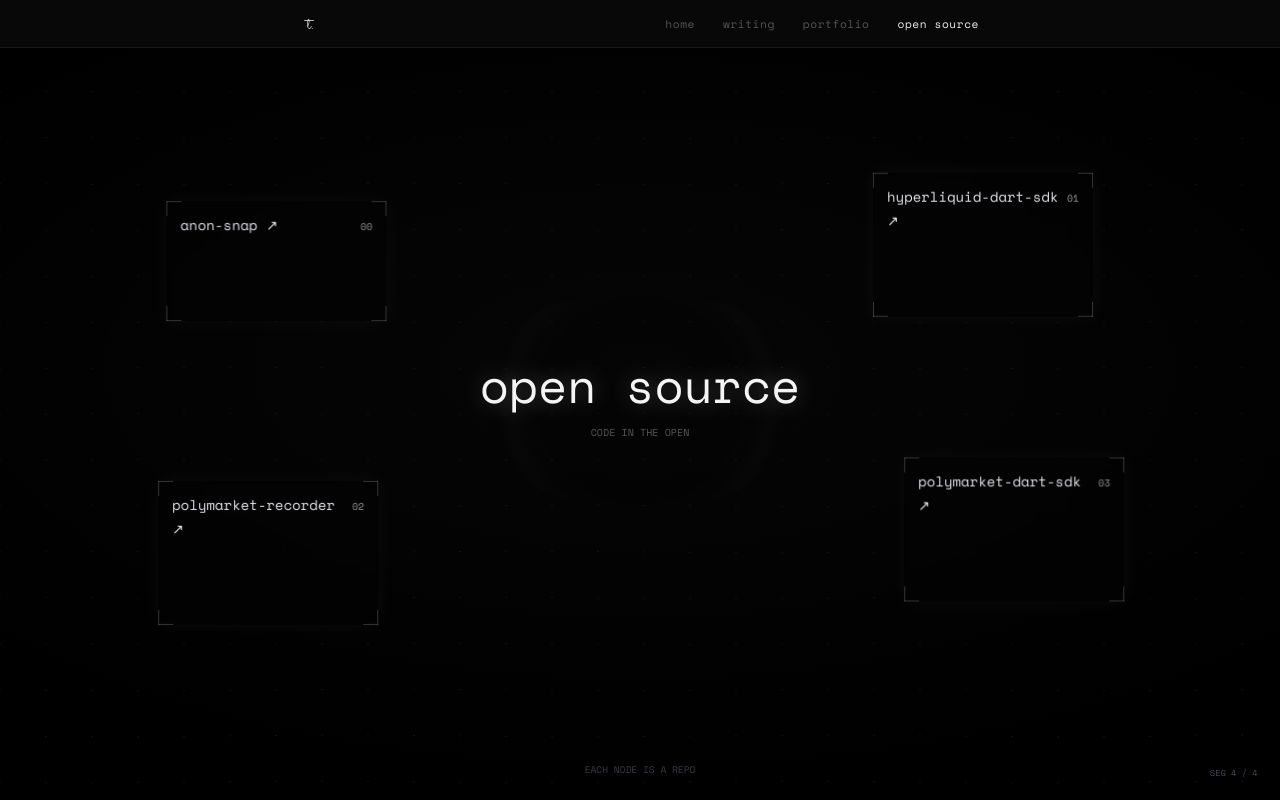
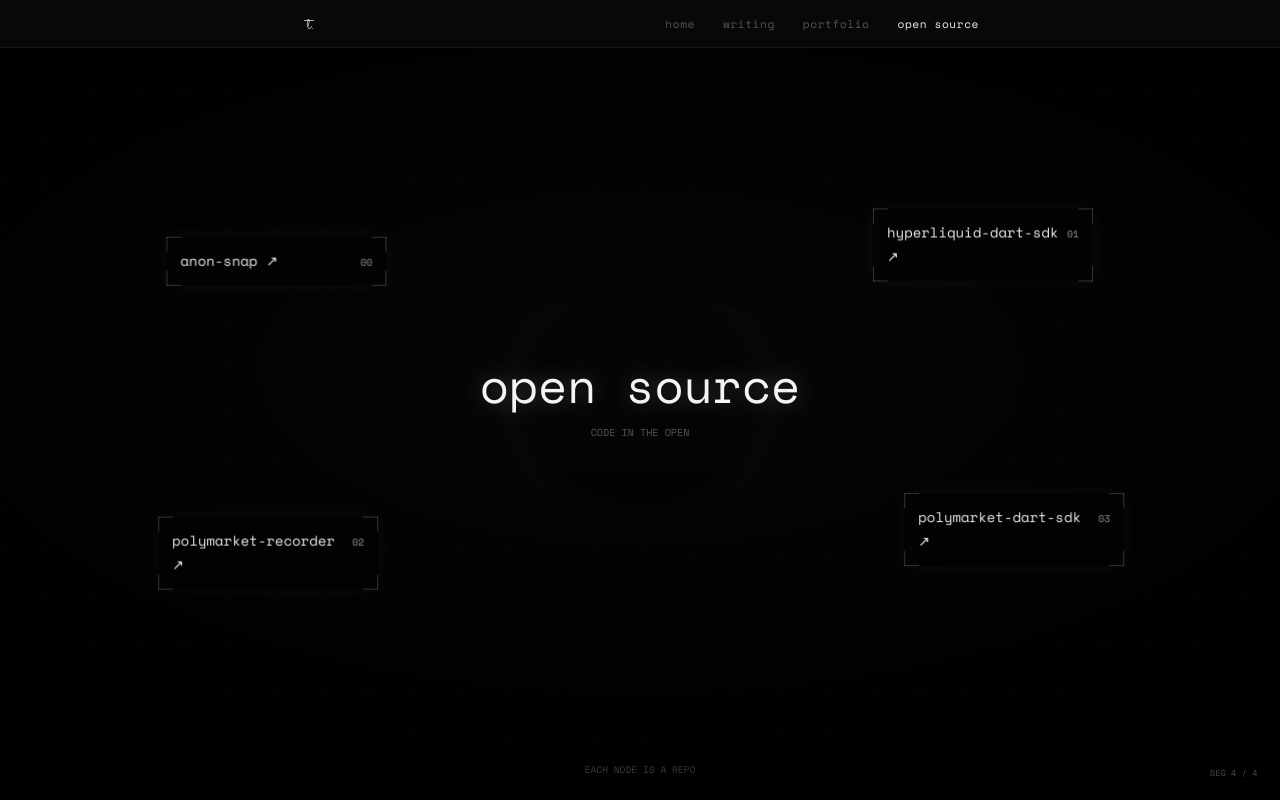
Before and after one commit to Tradfibaby/Personal_Website, a React (Vite) app: page /open-source in a window 1280 px wide. Built offline with nearby package versions, Linux system fonts and the light colour scheme.

Commit message:
Open source extend when needed

```diff
--- a/src/components/universe/HudGrid.jsx
+++ b/src/components/universe/HudGrid.jsx
@@ -88,7 +88,7 @@ export default function HudGrid() {
           if (dist < LINK) links.push({ x, y, a: f, d: dist })
         }
 
-        ctx.fillStyle = `rgba(225, 225, 230, ${a})`
+        ctx.fillStyle = `rgba(227, 227, 227, ${a})`
         ctx.fillRect(x - size / 2, y - size / 2, size, size)
       }
 
@@ -116,11 +116,11 @@ export default function HudGrid() {
         ctx.stroke()
 
         // focus reticle
-        ctx.strokeStyle = `rgba(235, 235, 240, ${0.6 * cur.active})`
+        ctx.strokeStyle = `rgba(236, 236, 236, ${0.6 * cur.active})`
         ctx.strokeRect(cur.x - 9, cur.y - 9, 18, 18)
 
         // coordinate readout
-        ctx.fillStyle = `rgba(150, 150, 158, ${0.7 * cur.active})`
+        ctx.fillStyle = `rgba(152, 152, 152, ${0.7 * cur.active})`
         ctx.font = "10px 'Space Mono', monospace"
         ctx.textBaseline = 'top'
         const cx = String(Math.round(cur.x)).padStart(4, '0')
--- a/src/index.css
+++ b/src/index.css
@@ -395,13 +395,14 @@ a {
   letter-spacing: 0;
 }
 .u-node-name {
-  color: #e6e6ee;
+  color: #ededed;
   font-size: 1rem;
   letter-spacing: 0;
 }
 .u-node-desc {
-  margin-top: 0.35rem;
-  color: #6a6a80;
+  display: block;
+  margin-top: 0;
+  color: #8a8a8a;
   font-size: 0.76rem;
   line-height: 1.5;
   max-height: 0;
@@ -411,7 +412,8 @@ a {
 }
 .u-node:hover .u-node-desc,
 .u-node:focus-visible .u-node-desc {
-  max-height: 3rem;
+  max-height: 4.5rem;
+  margin-top: 0.5rem;
   opacity: 1;
 }
 
@@ -537,7 +539,7 @@ a {
   font-size: 0.62rem;
   letter-spacing: 0;
   text-transform: uppercase;
-  color: #45465a;
+  color: #484848;
   white-space: nowrap;
 }
 
@@ -551,7 +553,7 @@ a {
   font-size: 0.68rem;
   letter-spacing: 0;
   text-transform: uppercase;
-  color: #3a3a4a;
+  color: #3a3a3a;
   pointer-events: none;
   text-align: center;
 }
@@ -565,7 +567,7 @@ a {
   }
   .u-node-name { font-size: 0.92rem; }
   .u-node-index { font-size: 0.64rem; }
-  .universe-core h1 { text-shadow: 0 0 18px rgba(120, 120, 255, 0.3); }
+  .universe-core h1 { text-shadow: 0 0 18px rgba(255, 255, 255, 0.24); }
 }
 
 @media (prefers-reduced-motion: reduce) {
--- a/src/pages/Projects.jsx
+++ b/src/pages/Projects.jsx
@@ -6,7 +6,7 @@ import HudGrid from '../components/universe/HudGrid'
    through it as nodes. Each node leans away from the cursor for depth (parallax written
    straight to the DOM) and carries a slow idle drift, so the whole thing crawls gently. */
 
-const ACCENT = '200, 200, 208'
+const ACCENT = '200, 200, 200'
 
 // scatter positions round the field, matching the home layout - desktop (x/y/depth) and a
 // stacked mobile fallback (mx/my)
@@ -58,7 +58,7 @@ export default function Projects() {
 
       <div className="hud-chrome">
         <span className="hud-label" style={{ top: '1.4rem', left: '1.6rem' }}>◻ OPEN_SOURCE</span>
-        <span className="hud-label" style={{ top: '1.4rem', right: '1.6rem' }}>REPO_CTL · <span style={{ color: '#8a8aa0' }}>LIVE</span></span>
+        <span className="hud-label" style={{ top: '1.4rem', right: '1.6rem' }}>REPO_CTL · <span style={{ color: '#9a9a9a' }}>LIVE</span></span>
         <span className="hud-label" style={{ bottom: '1.4rem', right: '1.6rem' }}>SEG {projects.length} / {projects.length}</span>
       </div>
 
```
